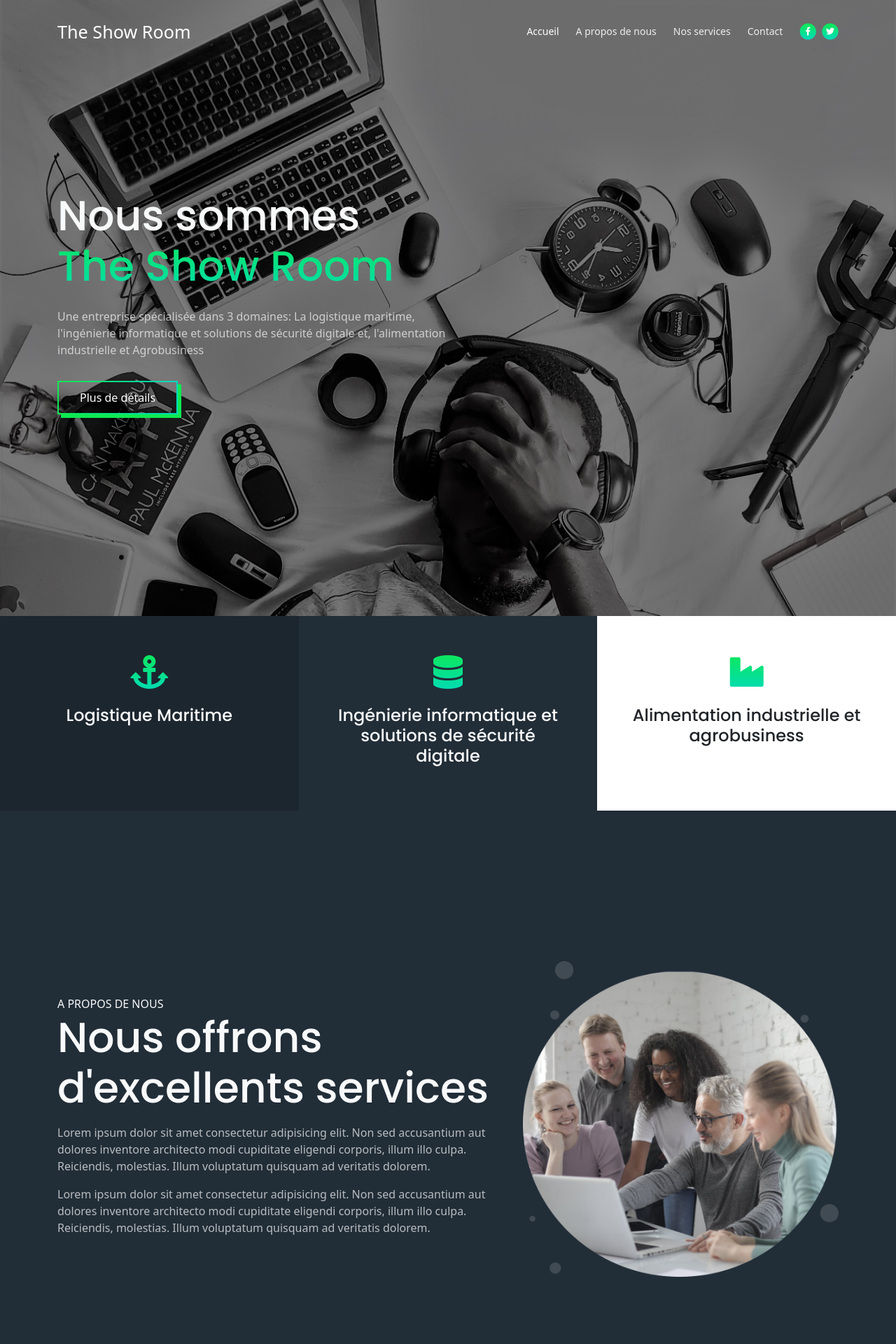
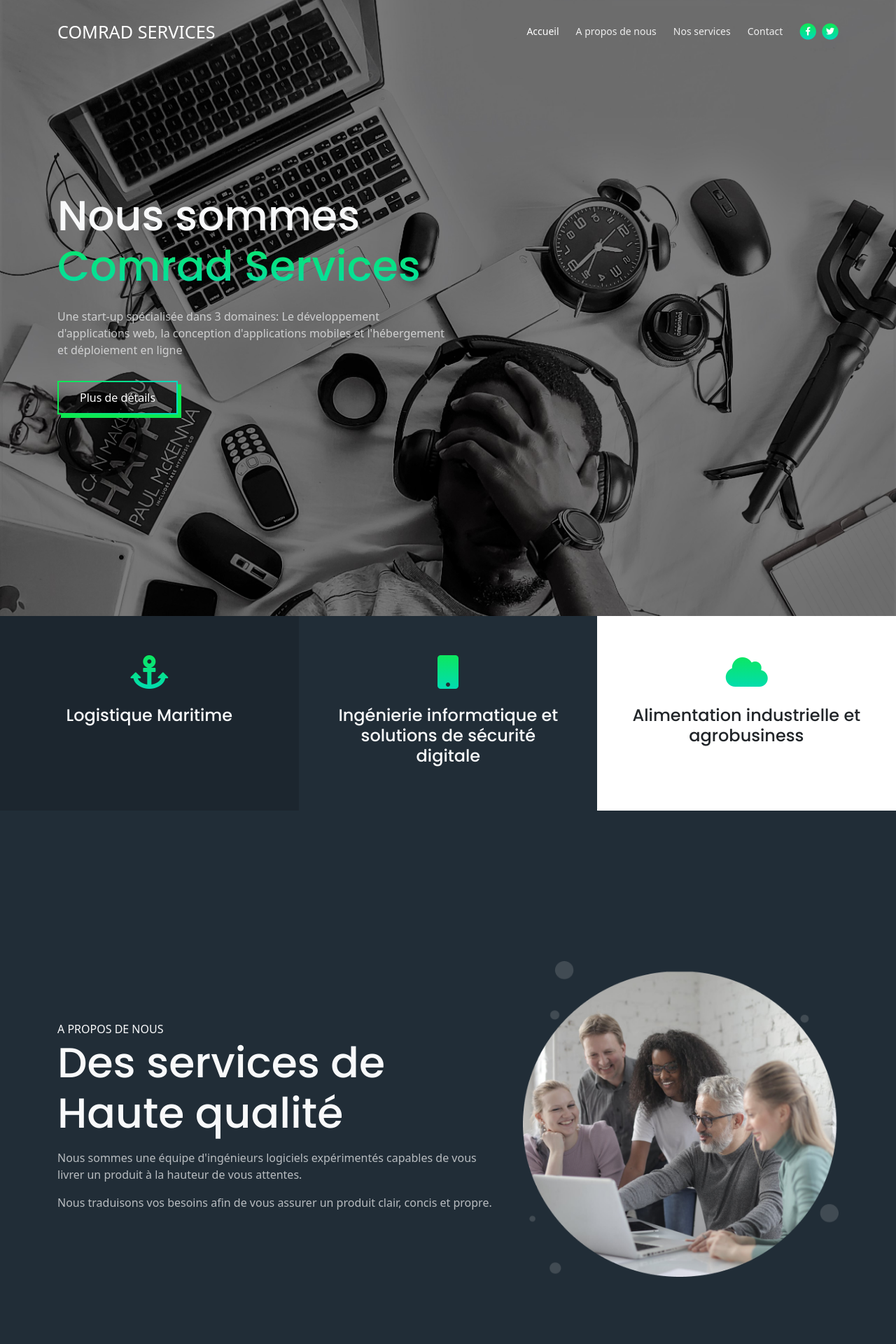
Before and after one commit to Kevram73/comradservices, a Flask app: page / in a window 1280 px wide. Shown: the top 1920 px of the page at 70% size. Run offline with Flask 2, Linux system fonts and the light colour scheme; some libraries are stand-ins or nearby versions.

Commit message:
help guys

```diff
--- a/templates/layouts/about.html
+++ b/templates/layouts/about.html
@@ -4,9 +4,9 @@
         <div class="row d-flex align-items-center">
             <div class="col-lg-7" data-aos="fade-right">
                 <p>A PROPOS DE NOUS</p>
-                <h1> Nous offrons<br>d'excellents services</h1>
-                <p class="py-2 para-light">Lorem ipsum dolor sit amet consectetur adipisicing elit. Non sed accusantium aut dolores inventore architecto modi cupiditate eligendi corporis, illum illo culpa. Reiciendis, molestias. Illum voluptatum quisquam ad veritatis dolorem.</p>
-                <p class="py-2 para-light">Lorem ipsum dolor sit amet consectetur adipisicing elit. Non sed accusantium aut dolores inventore architecto modi cupiditate eligendi corporis, illum illo culpa. Reiciendis, molestias. Illum voluptatum quisquam ad veritatis dolorem.</p>
+                <h1> Des services de <br>Haute qualité</h1>
+                <p class="py-2 para-light">Nous sommes une équipe d'ingénieurs logiciels expérimentés capables de vous livrer un produit à la hauteur de vous attentes.</p>
+                <p class="py-2 para-light">Nous traduisons vos besoins afin de vous assurer un produit clair, concis et propre.</p>
 
 
             </div>
--- a/templates/layouts/bottom.html
+++ b/templates/layouts/bottom.html
@@ -2,7 +2,7 @@
 <div class="bottom py-2 text-light" >
     <div class="container d-flex justify-content-between">
         <div>
-            <p>Copyright © The Show Room</p>
+            <p>Copyright © Comrad Services</p>
             <!-- <p>Distributed by: <a href="https://themewagon.com/">Themewagon</a></p> -->
         </div>
         <!-- <div>
--- a/templates/layouts/footer.html
+++ b/templates/layouts/footer.html
@@ -4,9 +4,9 @@
         <div class="row" data-aos="fade-right">
             <div class="col-lg-4 py-4 py-md-5">
                 <div class="d-flex align-items-center">
-                    <h4 class="">THE SHOW ROOM</h4>
+                    <h4 class="">COMRAD SERVICES</h4>
                 </div>
-                <p class="py-3 para-light">Lorem ipsum dolor sit amet consectetur adipisicing elit. Minus animi repudiandae explicabo esse maxime, impedit rem voluptatibus amet error quas.</p>
+                <p class="py-3 para-light">Nous traduisons vos besoins afin de vous assurer un produit clair, concis et propre.</p>
                 <div class="d-flex">
                     <div class="me-3">
                         <a href="#your-link">
@@ -28,22 +28,22 @@
 
             <div class="col-lg-4 py-4 py-md-5">
                 <div>
-                    <h4 class="py-2">Quick Links</h4>
+                    <h4 class="py-2">Liens rapides</h4>
                     <div class="d-flex align-items-center py-2">
                         <i class="fas fa-caret-right"></i>
-                        <a href="#about"><p class="ms-3">Accueil</p></a>
+                        <a href="#header"><p class="ms-3">Accueil</p></a>
                     </div>
                     <div class="d-flex align-items-center py-2">
                         <i class="fas fa-caret-right"></i>
-                        <a href="#"><p class="ms-3">A propos de nous</p></a>
+                        <a href="#about"><p class="ms-3">A propos de nous</p></a>
                     </div>
                     <div class="d-flex align-items-center py-2">
                         <i class="fas fa-caret-right"></i>
-                        <a href="#"><p class="ms-3">Nos Services</p></a>
+                        <a href="#services"><p class="ms-3">Nos Services</p></a>
                     </div>
                     <div class="d-flex align-items-center py-2">
                         <i class="fas fa-caret-right"></i>
-                        <a href="#"><p class="ms-3">Contact</p></a>
+                        <a href="#contact"><p class="ms-3">Contact</p></a>
                     </div>
                 </div>
             </div> <!-- end of col -->
@@ -53,7 +53,7 @@
                 <div class="d-flex align-items-center">
                     <h4>Newsletter</h4>
                 </div>
-                <p class="py-3 para-light">Lorem ipsum dolor sit amet, consectetur adipisicing elit. Laboriosam, ab.</p>
+                <p class="py-3 para-light">Inscrivez-vous à notre newsletter pour rester informer de nos offres.</p>
                 <div class="d-flex align-items-center">
                     <div class="input-group mb-3">
                         <input type="text" class="form-control p-2" placeholder="Entrez votre email" aria-label="Recipient's email">
--- a/templates/layouts/home.html
+++ b/templates/layouts/home.html
@@ -1,8 +1,8 @@
 <!-- Home -->
 <section class="home py-5 d-flex align-items-center" id="header">
     <div class="container text-light py-5"  data-aos="fade-right">
-        <h1 class="headline">Nous sommes <span class="home_text"><br> The Show Room</span></h1>
-        <p class="para para-light py-3">Une entreprise spécialisée dans 3 domaines: La logistique maritime, l'ingénierie informatique et solutions de sécurité digitale et, l'alimentation industrielle et Agrobusiness</p>
+        <h1 class="headline">Nous sommes <span class="home_text"><br> Comrad Services</span></h1>
+        <p class="para para-light py-3">Une start-up spécialisée dans 3 domaines: Le développement d'applications web, la conception d'applications mobiles et l'hébergement et déploiement en ligne</p>
         <!-- <div class="d-flex align-items-center">
             <p class="p-2"><i class="fas fa- fa-lg"></i></p>
             <p>Lorem ipsum dolor sit amet.</p>
--- a/templates/layouts/informations.html
+++ b/templates/layouts/informations.html
@@ -8,12 +8,12 @@
                 <!-- <p class="para-light">Lorem ipsum dolor sit amet, consectetur adipisicing elit. Magnam odit consequatur doloribus natus in suscipit!</p> -->
             </div>
             <div class="col-lg-4 text-center p-5"  data-aos="zoom-in">
-                <i class="fas fa-database fa-3x p-2"></i>
+                <i class="fas fa-mobile fa-3x p-2"></i>
                 <h4 class="py-3">Ingénierie informatique et solutions de sécurité digitale</h4>
                 <!-- <p class="para-light">Lorem ipsum dolor sit amet, consectetur adipisicing elit. Magnam odit consequatur doloribus natus in suscipit!</p> -->
             </div>
             <div class="col-lg-4 text-center p-5 text-dark"  data-aos="zoom-in">
-                <i class="fas fa-industry fa-3x p-2"></i>
+                <i class="fas fa-cloud fa-3x p-2"></i>
                 <h4 class="py-3">Alimentation industrielle et agrobusiness</h4>
                 <!-- <p class="para-light">Lorem ipsum dolor sit amet, consectetur adipisicing elit. Magnam odit consequatur doloribus natus in suscipit!</p> -->
             </div>
--- a/templates/layouts/location.html
+++ b/templates/layouts/location.html
@@ -6,28 +6,28 @@
                 <div class="p-2"><i class="far fa-map fa-3x"></i></div>
                 <div class="ms-2">
                     <h6>ADRESSE</h6>
-                    <p>Teuku Umar ST. 1919</p>
+                    <p>Togo, Lomé</p>
                 </div>
             </div>
             <div class="col-lg-3 d-flex align-items-center" >
                 <div class="p-2"><i class="fas fa-mobile-alt fa-3x"></i></div>
                 <div class="ms-2">
                     <h6>NUMERO DE TELEPHONE</h6>
-                    <p>(800) 265  216 2020</p>
+                    <p>(228) 79 86 72 29</p>
                 </div>
             </div>
             <div class="col-lg-3 d-flex align-items-center" >
                 <div class="p-2"><i class="far fa-envelope fa-3x"></i></div>
                 <div class="ms-2">
                     <h6>ENVOYEZ NOUS UN MAIL</h6>
-                    <p>infodemofile@example.com</p>
+                    <p>comradservices@gmail.com</p>
                 </div>
             </div>
             <div class="col-lg-3 d-flex align-items-center" >
                 <div class="p-2"><i class="far fa-clock fa-3x"></i></div>
                 <div class="ms-2">
                     <h6>HEURES D'OUVERTURE</h6>
-                    <p>09:00 - 18:00</p>
+                    <p>00:00 - 23:59</p>
                 </div>
             </div>
         </div> <!-- end of row -->
--- a/templates/layouts/navigation.html
+++ b/templates/layouts/navigation.html
@@ -6,7 +6,7 @@
         <!-- <a class="navbar-brand logo-image" href="index.html"><img src="images/logo.svg" alt="alternative"></a> -->
 
         <!-- Text Logo - Use this if you don't have a graphic logo -->
-        <a class="navbar-brand logo-text" href="index.html">The Show Room</a>
+        <a class="navbar-brand logo-text" href="index.html">COMRAD SERVICES</a>
 
         <button class="navbar-toggler p-0 border-0" type="button" id="navbarSideCollapse" aria-label="Toggle navigation">
             <span class="navbar-toggler-icon"></span>
--- a/templates/layouts/services.html
+++ b/templates/layouts/services.html
@@ -7,41 +7,26 @@
             <!-- <p class="para-light">Lorem ipsum dolor sit amet consectetur adipisicing elit. Vitae asperiores, quia accusantium sunt corporis optio recusandae? Nostrum libero pariatur cumque, ipsa dolores voluptatibus voluptate alias sit fuga. Itaque, ea quo.</p> -->
         </div>
         <div class="row gy-4 py-2" data-aos="zoom-in">
+
             <div class="col-lg-4">
                 <div class="card bg-transparent">
-                    <i class="fas fa-ship fa-2x"></i>
-                    <h4 class="py-2">LOGISTIQUE MARITIME</h4>
-                    <p class="para-light">Lorem ipsum dolor sit amet, consectetur adipisicing elit. Magnam odit consequatur doloribus natus in suscipit!</p>
+                    <i class="fas fa-keyboard fa-2x"></i>
+                    <h4 class="py-2">DEVELOPPEMENT D'APPLICATIONS WEB</h4>
                 </div>
             </div>
             <div class="col-lg-4">
                 <div class="card bg-transparent">
-                    <i class="fas fa-keyboard fa-2x"></i>
-                    <h4 class="py-2"> INGENIERIE INFORMATIQUE</h4>
-                    <p class="para-light">Lorem ipsum dolor sit amet, consectetur adipisicing elit. Magnam odit consequatur doloribus natus in suscipit!</p>
+                    <i class="fas fa-mobile fa-2x"></i>
+                    <h4 class="py-2">DEVELOPPEMENT D'APPLICATIONS MOBILES</h4>
                 </div>
             </div>
             <div class="col-lg-4">
                 <div class="card bg-transparent">
-                    <i class="fas fa-lock fa-2x"></i>
-                    <h4 class="py-2">SOLUTIONS DE SECURITE DIGITALE</h4>
-                    <p class="para-light">Lorem ipsum dolor sit amet, consectetur adipisicing elit. Magnam odit consequatur doloribus natus in suscipit!</p>
+                    <i class="fas fa-cloud fa-2x"></i>
+                    <h4 class="py-2">HEBERGEMENT ET DEPLOIEMENT EN LIGNE</h4>
                 </div>
             </div>
-            <div class="col-lg-4">
-                <div class="card bg-transparent">
-                    <i class="fas fa-industry fa-2x"></i>
-                    <h4 class="py-2">ALIMENTATION INDUSTRIELLE</h4>
-                    <p class="para-light">Lorem ipsum dolor sit amet, consectetur adipisicing elit. Magnam odit consequatur doloribus natus in suscipit!</p>
-                </div>
-            </div>
-            <div class="col-lg-4">
-                <div class="card bg-transparent">
-                    <i class="fas fa-home fa-2x"></i>
-                    <h4 class="py-2">AGROBUSINESS</h4>
-                    <p class="para-light">Lorem ipsum dolor sit amet, consectetur adipisicing elit. Magnam odit consequatur doloribus natus in suscipit!</p>
-                </div>
-            </div>
+
 
         </div> <!-- end of row -->
     </div> <!-- end of container -->
--- a/templates/layouts/testimonials.html
+++ b/templates/layouts/testimonials.html
@@ -5,7 +5,7 @@
             <div class="text-center w-lg-75 m-auto pb-4">
                 <p>TEMOIGNAGES</p>
                 <h2 class="py-2">Ce que nos clients disent de nous</h2>
-                <p class="para-light">Lorem ipsum dolor sit, amet consectetur adipisicing elit. Adipisci esse facilis vel, neque ipsa mollitia impedit, commodi ab illo dignissimos, voluptatum quae amet sed tenetur dolores reprehenderit laudantium quo sint.</p>
+
             </div>
         </div> <!-- end of row -->
         <div class="row p-2" data-aos="zoom-in">
```
